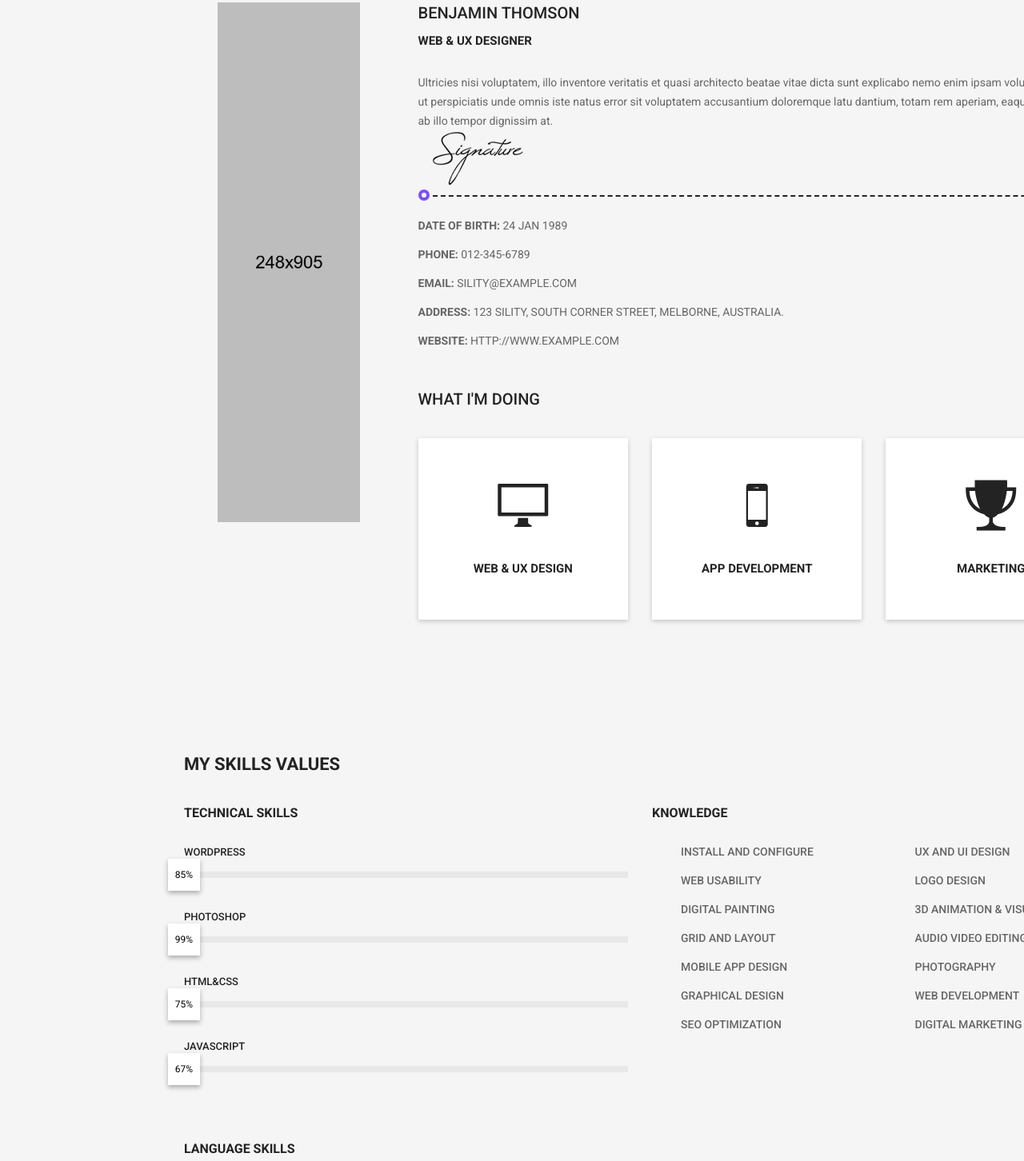
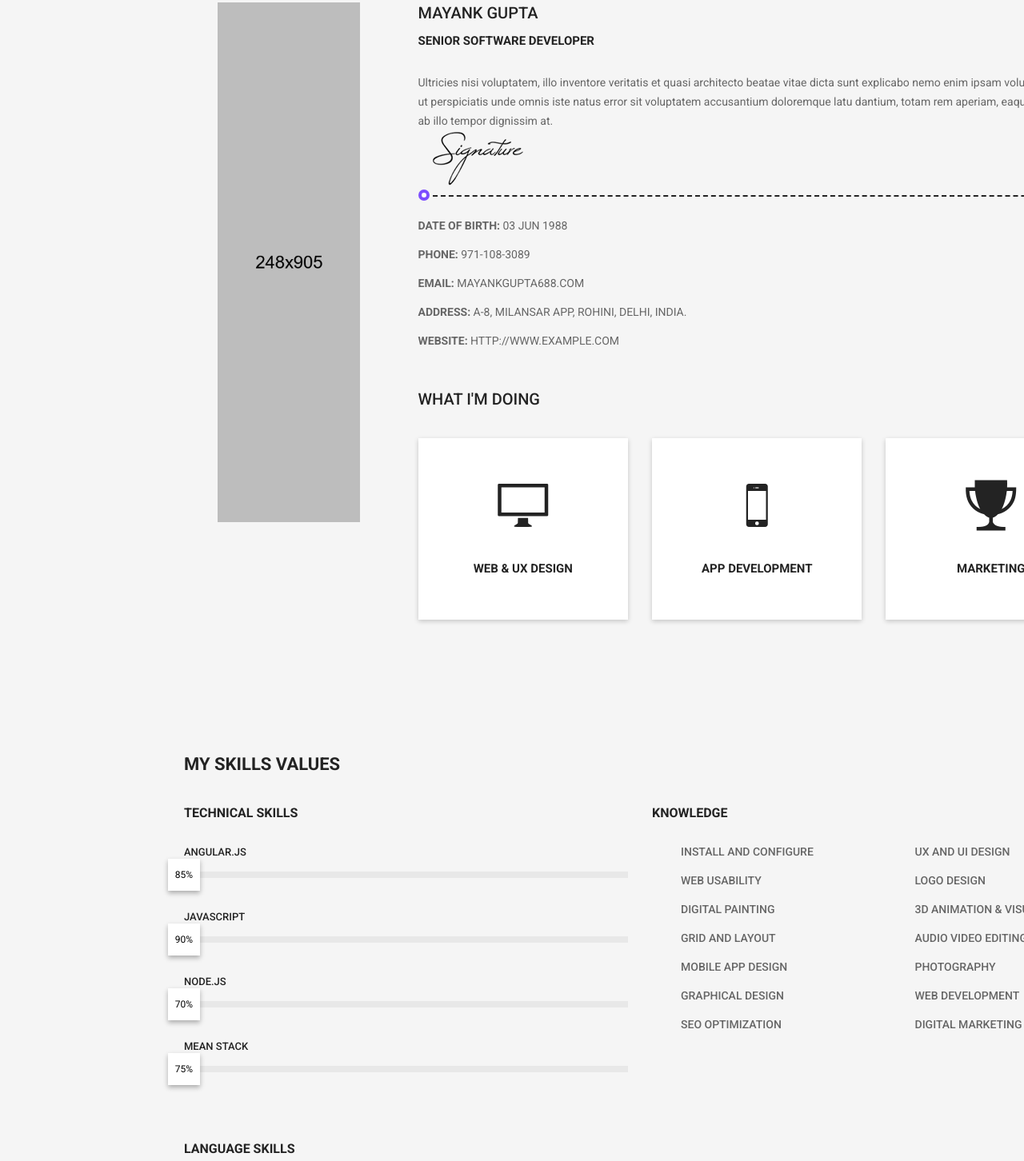
Before and after one commit to Mayankgupta688/Resume, a plain HTML site: page sility/about.html in a window 1280 px wide. Shown: the part 974-2426 px from the top of the page at 80% size. Drawn offline with Linux system fonts and the light colour scheme; some packages are replaced by stand-ins of ours; a script that the page names is missing; files whose address does not match are found by name; a web font is replaced by a local one.

Commit message:
PropertyRenaming

```diff
--- a/sility/about.html
+++ b/sility/about.html
@@ -213,15 +213,15 @@
                 <img src="images/man02.png" alt="man" class="img-responsive section-img">
               </div> <!-- end .col-sm-3 -->
               <div class="col-sm-9">
-                <h3 class="small-margin-bottom">Benjamin Thomson</h3>
-                <h5>Web & UX Designer</h5>
+                <h3 class="small-margin-bottom">Mayank Gupta</h3>
+                <h5>Senior Software Developer</h5>
                 <p>Ultricies nisi voluptatem, illo inventore veritatis et quasi architecto beatae vitae dicta sunt explicabo nemo enim ipsam voluptatem. Sed ut perspiciatis unde omnis iste natus error sit voluptatem accusantium doloremque latu dantium, totam rem aperiam, eaque ipsa quae ab illo tempor dignissim at. </p>
                 <div class="signature"><img src="images/signature.png" alt="signature" class="img-responsive"></div>
                 <ul class="list-unstyled text-uppercase">
-                  <li><b>Date Of Birth:</b> 24 Jan 1989</li>
-                  <li><b>Phone:</b> 012-345-6789</li>
-                  <li><b>Email:</b> Sility@example.com</li>
-                  <li><b>Address:</b> 123 Sility, South Corner Street, Melborne, Australia.</li>
+                  <li><b>Date Of Birth:</b> 03 Jun 1988</li>
+                  <li><b>Phone:</b> 971-108-3089</li>
+                  <li><b>Email:</b> MayankGupta688.com</li>
+                  <li><b>Address:</b> A-8, Milansar App, Rohini, Delhi, India.</li>
                   <li><b>Website:</b> http://www.example.com</li>
                 </ul> <!-- end .list-unstyled -->
                 <div class="spacer"></div>
@@ -258,28 +258,28 @@
             <div class="row">
               <div class="col-sm-6">
                 <h4>Technical Skills</h4>
-                <label class="progress-bar-label">Wordpress</label>
+                <label class="progress-bar-label">Angular.js</label>
                 <div class="progress">
                   <div class="progress-bar" role="progressbar" aria-valuenow="85" aria-valuemin="0" aria-valuemax="100">
                     <span>85%</span>
                   </div> <!-- end .progress-bar -->
                 </div> <!-- end .progress -->
-                <label class="progress-bar-label">Photoshop</label>
+                <label class="progress-bar-label">JavaScript</label>
                 <div class="progress">
                   <div class="progress-bar" role="progressbar" aria-valuenow="99" aria-valuemin="0" aria-valuemax="100">
-                    <span>99%</span>
+                    <span>90%</span>
                   </div> <!-- end .progress-bar -->
                 </div> <!-- end .progress -->
-                <label class="progress-bar-label">HTML&amp;CSS</label>
+                <label class="progress-bar-label">Node.js</label>
                 <div class="progress">
                   <div class="progress-bar" role="progressbar" aria-valuenow="75" aria-valuemin="0" aria-valuemax="100">
-                    <span>75%</span>
+                    <span>70%</span>
                   </div> <!-- end .progress-bar -->
                 </div> <!-- end .progress -->
-                <label class="progress-bar-label">Javascript</label>
+                <label class="progress-bar-label">Mean Stack</label>
                 <div class="progress">
                   <div class="progress-bar" role="progressbar" aria-valuenow="67" aria-valuemin="0" aria-valuemax="100">
-                    <span>67%</span>
+                    <span>75%</span>
                   </div> <!-- end .progress-bar -->
                 </div> <!-- end .progress -->
               </div> <!-- end .col-sm-6 -->
@@ -726,9 +726,9 @@
               <div class="col-sm-5">
                 <h5>Contact Address</h5>
                 <ul class="list-icons list-unstyled">
-                  <li><i class="ion-ios-location-outline"></i>123 Sility, South Corner Street,<br />Melbornem Australia.</li>
-                  <li><i class="ion-iphone"></i>Phone: +61 012 345 6789</li>
-                  <li><i class="ion-ios-email-outline"></i>Email: <a href="mailto:example@gmail.com">example@gmail.com</a></li>
+                  <li><i class="ion-ios-location-outline"></i>A-8, Milansar Appartment, Rohini, Delhi<br />India.</li>
+                  <li><i class="ion-iphone"></i>Phone: +91 971 108 3089</li>
+                  <li><i class="ion-ios-email-outline"></i>Email: <a href="MayankGupta688@gmail.com">MayankGupta688@gmail.com</a></li>
                   <li><i class="ion-ios-home-outline"></i>Website: <a href="">info@sility.com</a></li>
                 </ul>
                 <div class="spacer"></div>
```
